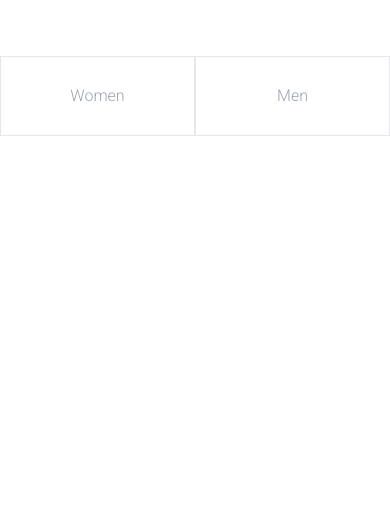
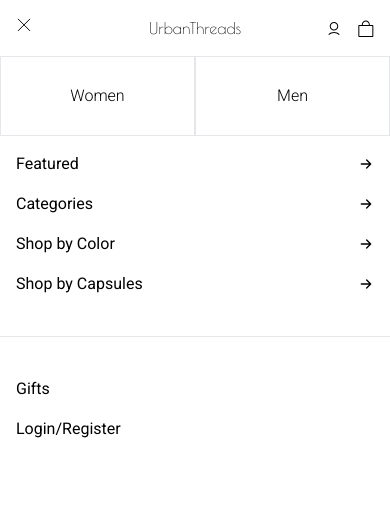
Before and after one commit to mandipollo/urbanThreads, a React (Vite) app: page /checkout in a window 390 px wide. Both pictures are taken after a click on the button "hamburger menu". Shown: the top 531 px of the page. Built offline with nearby package versions, Linux system fonts and the light colour scheme; no server answers.

Commit message:
feat && refactor (hamburgerMenu)- added hamburger menu on small screen ,refactored account and cart on nav to a separate reusable component

```diff
--- a/src/components/layout/Navbar.tsx
+++ b/src/components/layout/Navbar.tsx
@@ -1,12 +1,9 @@
 import React, { SetStateAction, useState } from "react";
 
-// routes & state
-import { Link, NavLink, useLocation } from "react-router-dom";
-import { useAppSelector } from "../../store/store";
+// components
 
-// components
-import CartSummary from "./CartSummary";
-import CartSvg from "../icons/CartSvg";
+import NavbarMobile from "./NavbarMobile";
+import NavbarDesktop from "./NavbarDesktop";
 
 // interfaces
 interface NavbarProps {
@@ -14,11 +11,7 @@ interface NavbarProps {
 	hamburgerMenu: boolean;
 	setHamburgerMenu: React.Dispatch<SetStateAction<boolean>>;
 }
-const Navbar: React.FC<NavbarProps> = ({
-	hamburgerMenu,
-	setHamburgerMenu,
-	token,
-}) => {
+const Navbar: React.FC<NavbarProps> = ({ hamburgerMenu, setHamburgerMenu }) => {
 	// handle hamburger menu
 
 	const handleHamburgerMenu = () => {
@@ -30,8 +23,6 @@ const Navbar: React.FC<NavbarProps> = ({
 
 	// disable cart summary in cart and checkout page
 
-	const { pathname } = useLocation();
-
 	const handleShowCartSummary = (pathname: String) => {
 		if (pathname === "/cart" || pathname === "/checkout") {
 			return;
@@ -40,102 +31,20 @@ const Navbar: React.FC<NavbarProps> = ({
 		}
 	};
 
-	const cartItemsState = useAppSelector(state => state.cartReducer.items);
 	return (
-		<header className="grid md:px-8 grid-cols-2 md:grid-cols-[1fr_1fr_1fr] flex-row justify-between items-center h-14 sticky top-0 z-40 bg-white">
-			<nav className="flex h-full md:hidden">
-				<button
-					role="button"
-					aria-label="hamburger menu"
-					className="pl-4"
-					onClick={handleHamburgerMenu}
-				>
-					<figure className="h-4 w-4 relative">
-						{hamburgerMenu ? (
-							<img
-								src="/svg/close.svg"
-								alt="close hamburge menu in mobile mode"
-							/>
-						) : (
-							<img
-								src="/svg/hamburger-menu.svg"
-								alt="open hamburder menu in mobile mode"
-							/>
-						)}
-					</figure>
-				</button>
-			</nav>
-			<nav className="hidden  md:flex px-2" aria-label="desktop navigation">
-				<ul className="flex flex-row space-x-8  text-xs ">
-					<li>
-						<Link
-							to="/"
-							aria-label="navigate to home"
-							className="flex justify-center items-center flex-row space-x-2 "
-						>
-							<figure className="h-8 w-8">
-								<img src="/svg/threadIcon.svg" alt="urban thread logo" />
-							</figure>
-						</Link>
-					</li>
-					<li className="flex justify-center items-center">
-						<NavLink
-							to="/product/women"
-							aria-label="browse women products"
-							className={({ isActive }) =>
-								isActive ? "underline underline-offset-1" : ""
-							}
-						>
-							Women
-						</NavLink>
-					</li>
-					<li className="flex justify-center items-center">
-						<NavLink
-							to="/product/men"
-							aria-label="browse men products"
-							className={({ isActive }) =>
-								isActive ? "underline underline-offset-1" : ""
-							}
-						>
-							Men
-						</NavLink>
-					</li>
-				</ul>
-			</nav>
-			<nav className="px-2 flex justify-center items-center"></nav>
-
-			<nav
-				onMouseLeave={() => setShowCartSummary(false)}
-				className="px-4 space-x-8 h-full items-center hidden md:flex  justify-end"
-			>
-				{token ? (
-					<Link to="/account" aria-label="navigate to user account page">
-						<button aria-label="log in" className="h-4 w-4">
-							<img src="/svg/account.svg" alt="account " />
-						</button>
-					</Link>
-				) : (
-					<Link to="/userAuth" aria-label="log in">
-						<button aria-label="log in" className="h-4 w-4">
-							<img src="/svg/account.svg" alt="log in" />
-						</button>
-					</Link>
-				)}
-
-				<div onMouseEnter={() => handleShowCartSummary(pathname)}>
-					<Link to="/cart" className="relative">
-						<button aria-label="navigate to cart" className="h-4 w-4 ">
-							<CartSvg color="black" />
-						</button>
-						{cartItemsState.length > 0 && (
-							<span className="absolute -bottom-4 right-1 text-sm">
-								{cartItemsState.length}
-							</span>
-						)}
-					</Link>
-					{showCartSummary && <CartSummary />}
-				</div>
-			</nav>
+		<header className="flex sticky top-0 z-40 bg-white">
+			<NavbarMobile
+				showCartSummary={showCartSummary}
+				setShowCartSummary={setShowCartSummary}
+				handleShowCartSummary={handleShowCartSummary}
+				hamburgerMenu={hamburgerMenu}
+				handleHamburgerMenu={handleHamburgerMenu}
+			/>
+			<NavbarDesktop
+				showCartSummary={showCartSummary}
+				setShowCartSummary={setShowCartSummary}
+				handleShowCartSummary={handleShowCartSummary}
+			/>
 		</header>
 	);
 };
--- /dev/null
+++ b/src/components/layout/NavbarDesktop.tsx
@@ -0,0 +1,65 @@
+import React, { SetStateAction } from "react";
+import { Link, NavLink } from "react-router-dom";
+import AccountCartAction from "../shared/AccountCartAction";
+
+interface NavbarDesktopProps {
+	showCartSummary: boolean;
+	setShowCartSummary: React.Dispatch<SetStateAction<boolean>>;
+	handleShowCartSummary: (pathname: string) => void;
+}
+const NavbarDesktop: React.FC<NavbarDesktopProps> = ({
+	showCartSummary,
+	setShowCartSummary,
+	handleShowCartSummary,
+}) => {
+	return (
+		<div className="hidden w-full md:grid md:px-8 grid-cols-2 md:grid-cols-[1fr_1fr_1fr] flex-row justify-between items-center h-14 sticky top-0 z-40 bg-white">
+			<nav className="hidden md:flex px-2" aria-label="desktop navigation">
+				<ul className="flex flex-row space-x-8  text-xs ">
+					<li>
+						<Link
+							to="/"
+							aria-label="navigate to home"
+							className="flex justify-center items-center flex-row space-x-2 "
+						>
+							<figure className="h-8 w-8">
+								<img src="/svg/threadIcon.svg" alt="urban thread logo" />
+							</figure>
+						</Link>
+					</li>
+					<li className="flex justify-center items-center">
+						<NavLink
+							to="/product/women"
+							aria-label="browse women products"
+							className={({ isActive }) =>
+								isActive ? "underline underline-offset-1" : ""
+							}
+						>
+							Women
+						</NavLink>
+					</li>
+					<li className="flex justify-center items-center">
+						<NavLink
+							to="/product/men"
+							aria-label="browse men products"
+							className={({ isActive }) =>
+								isActive ? "underline underline-offset-1" : ""
+							}
+						>
+							Men
+						</NavLink>
+					</li>
+				</ul>
+			</nav>
+			<nav className="px-2 flex justify-center items-center"></nav>
+
+			<AccountCartAction
+				handleShowCartSummary={handleShowCartSummary}
+				setShowCartSummary={setShowCartSummary}
+				showCartSummary={showCartSummary}
+			/>
+		</div>
+	);
+};
+
+export default NavbarDesktop;
--- a/src/components/layout/NavbarMobile.tsx
+++ b/src/components/layout/NavbarMobile.tsx
@@ -1,36 +1,143 @@
 import React, { SetStateAction } from "react";
+import { Link } from "react-router-dom";
+import AccountCartAction from "../shared/AccountCartAction";
 
 interface NavbarMobileProps {
-	category: string;
-	setCategory: React.Dispatch<SetStateAction<string>>;
+	hamburgerMenu: boolean;
+	handleHamburgerMenu: () => void;
+	setShowCartSummary: React.Dispatch<SetStateAction<boolean>>;
+	handleShowCartSummary: (pathname: string) => void;
+	showCartSummary: boolean;
 }
 
 const NavbarMobile: React.FC<NavbarMobileProps> = ({
-	category,
-	setCategory,
+	hamburgerMenu,
+	handleHamburgerMenu,
+	setShowCartSummary,
+	handleShowCartSummary,
+	showCartSummary,
 }) => {
 	return (
-		<nav className="w-full h-full flex flex-col z-10 mt-[56px] ">
-			<div className="grid grid-cols-2  w-full h-full">
-				<button
-					aria-label="select women category"
-					onClick={() => setCategory("women")}
-					className={`${
-						category === "women" ? "border-black text-black" : "text-gray-400 "
-					} border h-20`}
-				>
-					Women
-				</button>
-				<button
-					aria-label="select men category"
-					onClick={() => setCategory("men")}
-					className={`${
-						category === "men" ? "border-black text-black" : "text-gray-400 "
-					} border h-20`}
-				>
-					Men
-				</button>
+		<nav className="flex md:hidden flex-row h-full w-full">
+			<div className="grid grid-cols-3 w-full flex-row justify-between items-center h-14">
+				<div>
+					<button
+						role="button"
+						aria-label="hamburger menu"
+						className="pl-4"
+						onClick={handleHamburgerMenu}
+					>
+						<figure className="h-4 w-4 relative">
+							{hamburgerMenu ? (
+								<img
+									src="/svg/close.svg"
+									alt="close hamburge menu in mobile mode"
+								/>
+							) : (
+								<img
+									src="/svg/hamburger-menu.svg"
+									alt="open hamburder menu in mobile mode"
+								/>
+							)}
+						</figure>
+					</button>
+				</div>
+				<div className="flex justify-center items-center">
+					<Link to="/" aria-label="navigate to homepage">
+						<h2 className="font-poiret">UrbanThreads</h2>
+					</Link>
+				</div>
+				<AccountCartAction
+					handleShowCartSummary={handleShowCartSummary}
+					showCartSummary={showCartSummary}
+					setShowCartSummary={setShowCartSummary}
+				/>
 			</div>
+			{hamburgerMenu && (
+				<div className="flex flex-col gap-4 fixed top-14 inset-0 z-40 bg-white overscroll-contain">
+					<div className="grid grid-cols-2 h-20 w-full">
+						<Link
+							onClick={handleHamburgerMenu}
+							to="/product/women"
+							className="border flex justify-center items-center"
+						>
+							<p>Women</p>
+						</Link>
+
+						<Link
+							onClick={handleHamburgerMenu}
+							to="/product/men"
+							className="border flex justify-center items-center"
+						>
+							<p>Men</p>
+						</Link>
+					</div>
+					<div className="flex flex-col w-full gap-10 ">
+						<ul className="flex flex-col gap-4 px-4 h-full w-full font-normal">
+							<li className="w-full">
+								<button className="flex justify-between items-center w-full">
+									<p>Featured</p>
+									<figure>
+										<img
+											src="/svg/arrow-right.svg"
+											alt="arrow"
+											className="h-4 w-4"
+										/>
+									</figure>
+								</button>
+							</li>
+							<li className="w-full">
+								<button className="flex justify-between items-center w-full">
+									<p>Categories</p>
+									<figure>
+										<img
+											src="/svg/arrow-right.svg"
+											alt="arrow"
+											className="h-4 w-4"
+										/>
+									</figure>
+								</button>
+							</li>
+							<li className="w-full">
+								<button className="flex justify-between items-center w-full">
+									<p>Shop by Color</p>
+									<figure>
+										<img
+											src="/svg/arrow-right.svg"
+											alt="arrow"
+											className="h-4 w-4"
+										/>
+									</figure>
+								</button>
+							</li>
+							<li className="w-full">
+								<button className="flex justify-between items-center w-full">
+									<p>Shop by Capsules</p>
+									<figure>
+										<img
+											src="/svg/arrow-right.svg"
+											alt="arrow"
+											className="h-4 w-4"
+										/>
+									</figure>
+								</button>
+							</li>
+						</ul>
+						<ul className="flex flex-col gap-4 px-4 h-full w-full font-normal border-t py-10">
+							<li className="w-full">
+								<button className="flex justify-between items-center w-full">
+									<p>Gifts</p>
+								</button>
+							</li>
+							<li className="w-full">
+								<button className="flex justify-between items-center w-full">
+									<p>Login/Register</p>
+								</button>
+							</li>
+						</ul>
+					</div>
+				</div>
+			)}
 		</nav>
 	);
 };
--- /dev/null
+++ b/src/components/shared/AccountCartAction.tsx
@@ -0,0 +1,56 @@
+import React, { SetStateAction } from "react";
+import { Link, useLocation } from "react-router-dom";
+import CartSvg from "../icons/CartSvg";
+import { useAppSelector } from "../../store/store";
+import CartSummary from "../layout/CartSummary";
+
+interface AccountCartActionProps {
+	handleShowCartSummary: (pathname: string) => void;
+	showCartSummary: boolean;
+	setShowCartSummary: React.Dispatch<SetStateAction<boolean>>;
+}
+const AccountCartAction: React.FC<AccountCartActionProps> = ({
+	handleShowCartSummary,
+	showCartSummary,
+	setShowCartSummary,
+}) => {
+	const cartItemsLength = useAppSelector(
+		state => state.cartReducer.items.length
+	);
+	const token = useAppSelector(state => state.tokenReducer.token);
+	const { pathname } = useLocation();
+	return (
+		<div
+			onMouseLeave={() => setShowCartSummary(false)}
+			className="h-full items-center flex space-x-2 justify-end gap-2 pr-4"
+		>
+			{token ? (
+				<Link to="/account" aria-label="navigate to user account page">
+					<figure>
+						<img src="/svg/account.svg" alt="account " className="h-4 w-4" />
+					</figure>
+				</Link>
+			) : (
+				<Link to="/userAuth" aria-label="log in">
+					<figure>
+						<img src="/svg/account.svg" alt="log in" className="h-4 w-4" />
+					</figure>
+				</Link>
+			)}
+
+			<div onMouseEnter={() => handleShowCartSummary(pathname)}>
+				<Link to="/cart" className="relative" aria-label="navigate to cart">
+					<CartSvg color="black" />
+					{cartItemsLength > 0 && (
+						<span className="absolute h-4 w-4 flex justify-center items-center -top-2 -right-3 bg-red-500 rounded-full text-xs text-white">
+							{cartItemsLength}
+						</span>
+					)}
+				</Link>
+				{showCartSummary && <CartSummary />}
+			</div>
+		</div>
+	);
+};
+
+export default AccountCartAction;
--- a/src/pages/Root.tsx
+++ b/src/pages/Root.tsx
@@ -39,11 +39,15 @@ const Root = () => {
 				setHamburgerMenu={setHamburgerMenu}
 				hamburgerMenu={hamburgerMenu}
 			/>
-			{hamburgerMenu && (
+			{/* {hamburgerMenu && (
 				<div className="fixed inset-0 z-40 bg-white overscroll-contain">
-					<NavbarMobile category={category} setCategory={setCategory} />
+					<NavbarMobile
+						setHamburgerMenu={setHamburgerMenu}
+						category={category}
+						setCategory={setCategory}
+					/>
 				</div>
-			)}
+			)} */}
 
 			<section className="flex flex-col flex-grow ">
 				<Outlet />
```
Also changed, not shown: public/svg/arrow-right.svg (added).
